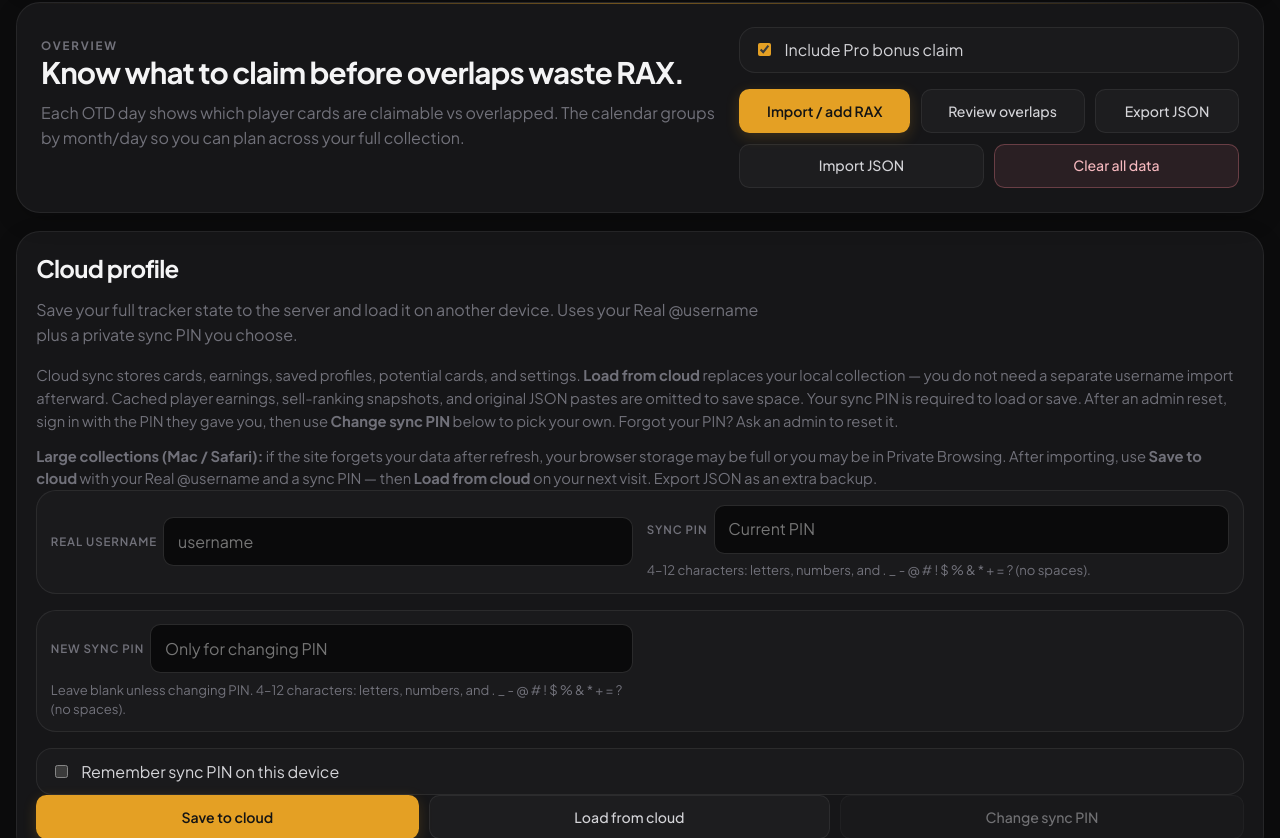
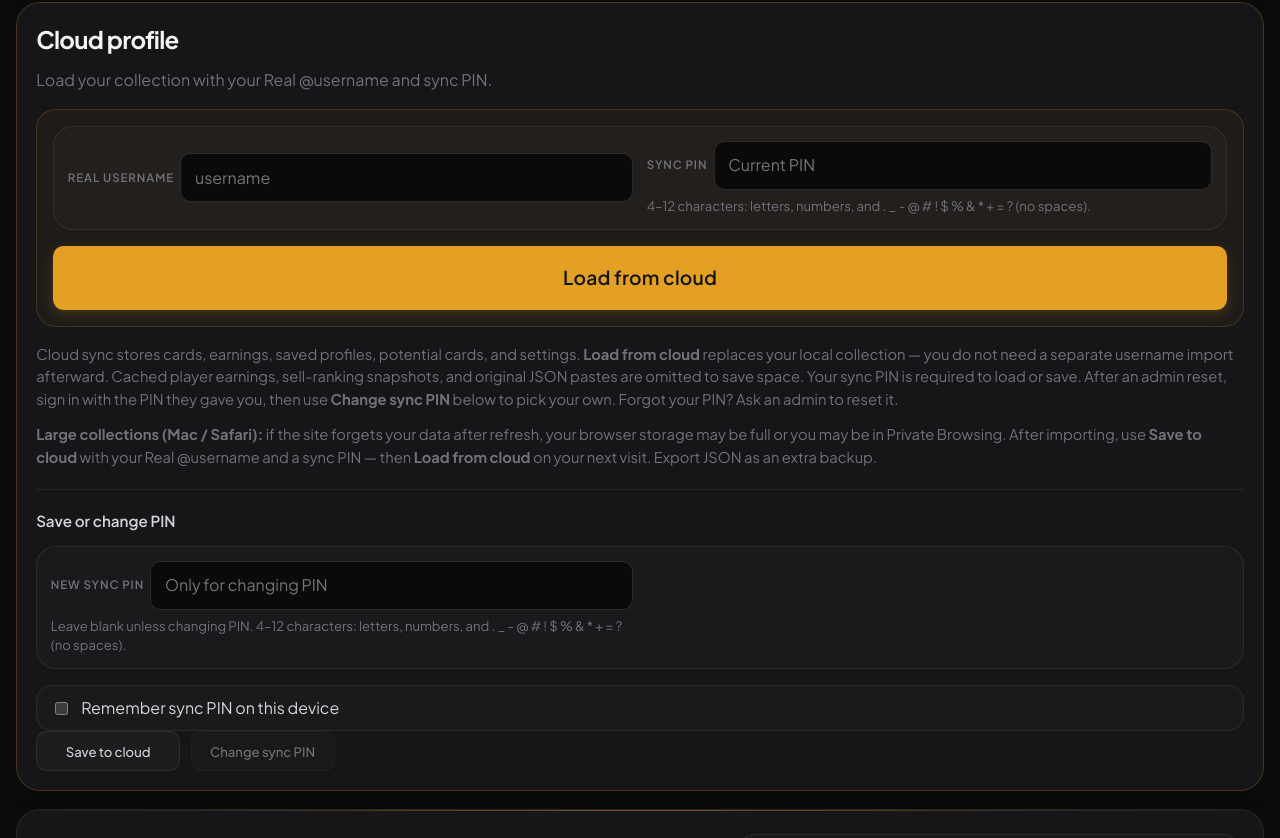
Before and after one commit to HusainM9/real-rax-tracker, a React (Vite) app: page / in a window 1280 px wide. Shown: the part 642-1480 px from the top of the page. Built offline with nearby package versions, Linux system fonts and the light colour scheme.

Commit message:
confirm save

```diff
--- a/src/App.css
+++ b/src/App.css
@@ -1171,6 +1171,117 @@ label.button input.sr-only {
   margin-top: 0.75rem;
 }
 
+.cloud-profile-panel {
+  border-color: rgba(228, 160, 36, 0.22);
+}
+
+.cloud-load-block {
+  display: grid;
+  gap: 1rem;
+  margin-bottom: 1rem;
+  padding: 1rem;
+  border-radius: var(--radius-lg);
+  border: 1px solid rgba(228, 160, 36, 0.18);
+  background: rgba(228, 160, 36, 0.04);
+}
+
+.cloud-load-fields {
+  margin-bottom: 0;
+}
+
+.cloud-load-button {
+  width: 100%;
+  min-height: 4rem;
+  padding: 1rem 1.5rem;
+  font-size: 1.2rem;
+  font-weight: 700;
+  letter-spacing: 0.01em;
+}
+
+.cloud-load-meta {
+  margin: 0;
+}
+
+.cloud-sync-advanced {
+  margin-top: 1.25rem;
+  padding-top: 1.25rem;
+  border-top: 1px solid var(--line);
+}
+
+.cloud-sync-subheading {
+  margin: 0 0 0.85rem;
+  font-size: 0.95rem;
+  font-weight: 600;
+  color: var(--text-soft);
+}
+
+.cloud-save-actions .button {
+  flex: 0 1 auto;
+  min-width: min(100%, 9rem);
+  min-height: 2.5rem;
+  padding: 0.45rem 0.85rem;
+  font-size: 0.82rem;
+  font-weight: 500;
+}
+
+.app-modal-backdrop {
+  position: fixed;
+  inset: 0;
+  z-index: 40;
+  display: flex;
+  align-items: center;
+  justify-content: center;
+  padding: calc(var(--header-height) + 0.75rem) 1rem 1rem;
+  overflow-y: auto;
+  background: rgba(8, 10, 16, 0.72);
+  backdrop-filter: blur(2px);
+}
+
+.confirm-dialog {
+  width: min(480px, 100%);
+  margin: 0;
+  padding: 1.25rem 1.35rem 1.35rem;
+}
+
+.confirm-dialog-title {
+  margin: 0 0 0.85rem;
+  font-size: 1.2rem;
+}
+
+.confirm-dialog-body {
+  color: var(--text-soft);
+  font-size: 0.92rem;
+  line-height: 1.55;
+}
+
+.confirm-dialog-body p {
+  margin: 0 0 0.75rem;
+}
+
+.confirm-dialog-body p:last-child {
+  margin-bottom: 0;
+}
+
+.confirm-dialog-summary {
+  margin-top: 0.85rem;
+  padding: 0.75rem 0.85rem;
+  border-radius: var(--radius-md);
+  border: 1px solid var(--line);
+  background: rgba(255, 255, 255, 0.03);
+  color: var(--text);
+  font-size: 0.88rem;
+}
+
+.confirm-dialog-actions {
+  margin-top: 1.25rem;
+  justify-content: flex-end;
+}
+
+.confirm-dialog-actions .button {
+  flex: 0 1 auto;
+  min-width: 7rem;
+}
+
 .season-filter-summary {
   color: var(--muted);
   font-size: 0.85rem;
--- /dev/null
+++ b/src/components/ConfirmDialog.tsx
@@ -0,0 +1,67 @@
+import { useEffect, type ReactNode } from 'react'
+
+type ConfirmDialogProps = {
+  title: string
+  titleId: string
+  children: ReactNode
+  confirmLabel: string
+  cancelLabel?: string
+  confirmClassName?: string
+  busy?: boolean
+  onConfirm: () => void
+  onCancel: () => void
+}
+
+export default function ConfirmDialog({
+  title,
+  titleId,
+  children,
+  confirmLabel,
+  cancelLabel = 'Cancel',
+  confirmClassName = 'button primary',
+  busy = false,
+  onConfirm,
+  onCancel,
+}: ConfirmDialogProps) {
+  useEffect(() => {
+    const onKeyDown = (event: KeyboardEvent) => {
+      if (event.key === 'Escape' && !busy) onCancel()
+    }
+    window.addEventListener('keydown', onKeyDown)
+    return () => window.removeEventListener('keydown', onKeyDown)
+  }, [busy, onCancel])
+
+  return (
+    <div
+      className="app-modal-backdrop"
+      role="presentation"
+      onClick={busy ? undefined : onCancel}
+    >
+      <div
+        className="panel confirm-dialog"
+        role="alertdialog"
+        aria-modal="true"
+        aria-labelledby={titleId}
+        onClick={(event) => event.stopPropagation()}
+      >
+        <h2 id={titleId} className="confirm-dialog-title">
+          {title}
+        </h2>
+        <div className="confirm-dialog-body">{children}</div>
+        <div className="button-row confirm-dialog-actions">
+          <button className="button" type="button" disabled={busy} onClick={onCancel}>
+            {cancelLabel}
+          </button>
+          <button
+            className={confirmClassName}
+            type="button"
+            disabled={busy}
+            onClick={onConfirm}
+          >
+            {confirmLabel}
+          </button>
+        </div>
+      </div>
+    </div>
+  )
+}
--- a/src/pages/DashboardPage.tsx
+++ b/src/pages/DashboardPage.tsx
@@ -1,5 +1,6 @@
 import { useEffect, useMemo, useState, type ChangeEvent } from 'react'
 import { Link } from 'react-router-dom'
+import ConfirmDialog from '../components/ConfirmDialog'
 import { computeClaimDayResults, computeYearRollup } from '../lib/claimOptimizer'
 import {
   loadCloudSyncCredentials,
@@ -16,6 +17,23 @@ import {
 } from '../lib/profileSync'
 import { SYNC_PIN_HELP, SYNC_PIN_MAX_LENGTH, stripSpacesFromSyncPinInput, validateSyncPin } from '../../lib/syncPinRules'
 import { useRaxData } from '../context/RaxDataContext'
+import type { RaxTrackerData } from '../types/rax'
+import type { CloudProfileMeta } from '../lib/profileSync'
+
+type CloudConfirmDialog =
+  | {
+      action: 'save'
+      username: string
+      pin: string
+      localSummary: string
+    }
+  | {
+      action: 'load'
+      username: string
+      pin: string
+      meta: CloudProfileMeta
+      payload: RaxTrackerData
+    }
 
 function StatCard({ label, value, hint }: { label: string; value: string; hint: string }) {
   return (
@@ -38,6 +56,8 @@ export default function DashboardPage() {
   const [rememberCloudSync, setRememberCloudSync] = useState(false)
   const [cloudStatus, setCloudStatus] = useState('')
   const [cloudBusy, setCloudBusy] = useState(false)
+  const [cloudConfirm, setCloudConfirm] = useState<CloudConfirmDialog | null>(null)
+  const [cloudConfirmBusy, setCloudConfirmBusy] = useState(false)
   const claimResults = useMemo(() => computeClaimDayResults(data), [data])
   const rollup = useMemo(() => computeYearRollup(data, claimResults), [data, claimResults])
   const previewCards = useMemo(
@@ -117,7 +137,7 @@ export default function DashboardPage() {
     })
   }
 
-  const onSaveCloudProfile = async () => {
+  const onSaveCloudProfile = () => {
     const username = cloudUsername.trim()
     if (!username) {
       setCloudStatus('Enter your Real username before saving to the cloud.')
@@ -129,20 +149,33 @@ export default function DashboardPage() {
       return
     }
 
-    setCloudBusy(true)
+    const localSummary = `${data.cards.length} card${data.cards.length === 1 ? '' : 's'} · ${data.performances.length} earnings row${data.performances.length === 1 ? '' : 's'}`
+    setCloudConfirm({
+      action: 'save',
+      username,
+      pin: pinResult.pin,
+      localSummary,
+    })
+  }
+
+  const executeSaveCloudProfile = async () => {
+    if (!cloudConfirm || cloudConfirm.action !== 'save') return
+
+    setCloudConfirmBusy(true)
     setCloudStatus('')
     try {
-      const result = await saveCloudProfile(username, pinResult.pin, data)
+      const result = await saveCloudProfile(cloudConfirm.username, cloudConfirm.pin, data)
       setSettings({
-        savedUsername: username,
+        savedUsername: cloudConfirm.username,
         lastCloudSyncAt: result.meta.updatedAt,
       })
       persistRememberedCredentials()
       setCloudStatus(`Saved cloud profile · ${formatCloudProfileMeta(result.meta)}`)
+      setCloudConfirm(null)
     } catch (error) {
       setCloudStatus(error instanceof Error ? error.message : 'Could not save cloud profile.')
     } finally {
-      setCloudBusy(false)
+      setCloudConfirmBusy(false)
     }
   }
 
@@ -162,30 +195,43 @@ export default function DashboardPage() {
     setCloudStatus('')
     try {
       const result = await loadCloudProfile(username, pinResult.pin)
-      const replace = window.confirm(
-        `Load cloud profile for @${username}? This replaces local cards, earnings, saved profiles, and settings on this device.\n\n${formatCloudProfileMeta(result.meta)}`,
-      )
-      if (!replace) {
-        setCloudStatus('Cloud load cancelled.')
-        return
-      }
-      replaceData({
-        ...result.data,
-        settings: {
-          ...result.data.settings,
-          savedUsername: username,
-          lastCloudSyncAt: result.meta.updatedAt,
-        },
+      setCloudConfirm({
+        action: 'load',
+        username,
+        pin: pinResult.pin,
+        meta: result.meta,
+        payload: result.data,
       })
-      persistRememberedCredentials()
-      setCloudStatus(
-        `Loaded ${result.data.cards.length} card${result.data.cards.length === 1 ? '' : 's'} and ${result.data.performances.length} earnings row${result.data.performances.length === 1 ? '' : 's'} into your collection. No username import needed — open Cards or Calendar to explore.`,
-      )
     } catch (error) {
       setCloudStatus(error instanceof Error ? error.message : 'Could not load cloud profile.')
     } finally {
       setCloudBusy(false)
     }
+  }
+
+  const executeLoadCloudProfile = () => {
+    if (!cloudConfirm || cloudConfirm.action !== 'load') return
+
+    replaceData({
+      ...cloudConfirm.payload,
+      settings: {
+        ...cloudConfirm.payload.settings,
+        savedUsername: cloudConfirm.username,
+        lastCloudSyncAt: cloudConfirm.meta.updatedAt,
+      },
+    })
+    persistRememberedCredentials()
+    setCloudStatus(
+      `Loaded ${cloudConfirm.payload.cards.length} card${cloudConfirm.payload.cards.length === 1 ? '' : 's'} and ${cloudConfirm.payload.performances.length} earnings row${cloudConfirm.payload.performances.length === 1 ? '' : 's'} into your collection. No username import needed — open Cards or Calendar to explore.`,
+    )
+    setCloudConfirm(null)
+  }
+
+  const cancelCloudConfirm = () => {
+    if (cloudConfirmBusy || !cloudConfirm) return
+    const action = cloudConfirm.action
+    setCloudConfirm(null)
+    setCloudStatus(action === 'save' ? 'Cloud save cancelled.' : 'Cloud load cancelled.')
   }
 
   const onChangeCloudPin = async () => {
@@ -268,6 +314,127 @@ export default function DashboardPage() {
         </section>
       ) : null}
 
+      <section className="panel cloud-profile-panel">
+        <div className="section-heading">
+          <div>
+            <h2>Cloud profile</h2>
+            <p>Load your collection with your Real @username and sync PIN.</p>
+          </div>
+        </div>
+        <div className="cloud-load-block">
+          <div className="sort-controls cloud-load-fields">
+            <label className="field inline-field">
+              <span>Real username</span>
+              <input
+                type="text"
+                value={cloudUsername}
+                disabled={cloudBusy}
+                placeholder="username"
+                onChange={(event) => setCloudUsername(event.target.value.replace(/^@/, ''))}
+              />
+            </label>
+            <label className="field inline-field">
+              <span>Sync PIN</span>
+              <input
+                type="password"
+                value={cloudPassphrase}
+                disabled={cloudBusy}
+                placeholder="Current PIN"
+                autoComplete="off"
+                spellCheck={false}
+                maxLength={SYNC_PIN_MAX_LENGTH}
+                onChange={(event) =>
+                  setCloudPassphrase(stripSpacesFromSyncPinInput(event.target.value))
+                }
+              />
+              <small className="field-hint">{SYNC_PIN_HELP}</small>
+            </label>
+          </div>
+          <button
+            className="button primary cloud-load-button"
+            type="button"
+            disabled={cloudBusy}
+            onClick={() => void onLoadCloudProfile()}
+          >
+            {cloudBusy ? 'Loading…' : 'Load from cloud'}
+          </button>
+          {data.settings.lastCloudSyncAt ? (
+            <p className="import-hint cloud-load-meta">
+              Last cloud sync on this device:{' '}
+              {new Date(data.settings.lastCloudSyncAt).toLocaleString()}
+            </p>
+          ) : null}
+          {cloudStatus ? <p className="import-status">{cloudStatus}</p> : null}
+        </div>
+        <p className="import-hint">
+          Cloud sync stores cards, earnings, saved profiles, potential cards, and settings.{' '}
+          <strong>Load from cloud</strong> replaces your local collection — you do not need a
+          separate username import afterward. Cached player earnings, sell-ranking snapshots, and
+          original JSON pastes are omitted to save space. Your sync PIN is required to load or save.
+          After an admin reset, sign in with the PIN they gave you, then use{' '}
+          <strong>Change sync PIN</strong> below to pick your own. Forgot your PIN? Ask an admin to
+          reset it.
+        </p>
+        <p className="import-hint">
+          <strong>Large collections (Mac / Safari):</strong> if the site forgets your data after
+          refresh, your browser storage may be full or you may be in Private Browsing. After
+          importing, use <strong>Save to cloud</strong> with your Real @username and a sync PIN —
+          then <strong>Load from cloud</strong> on your next visit. Export JSON as an extra backup.
+        </p>
+        <div className="cloud-sync-advanced">
+          <h3 className="cloud-sync-subheading">Save or change PIN</h3>
+          <div className="sort-controls">
+            <label className="field inline-field">
+              <span>New sync PIN</span>
+              <input
+                type="password"
+                value={cloudNewPassphrase}
+                disabled={cloudBusy}
+                placeholder="Only for changing PIN"
+                autoComplete="off"
+                spellCheck={false}
+                maxLength={SYNC_PIN_MAX_LENGTH}
+                onChange={(event) =>
+                  setCloudNewPassphrase(stripSpacesFromSyncPinInput(event.target.value))
+                }
+              />
+              <small className="field-hint">Leave blank unless changing PIN. {SYNC_PIN_HELP}</small>
+            </label>
+          </div>
+          <label className="toggle cloud-sync-remember">
+            <input
+              type="checkbox"
+              checked={rememberCloudSync}
+              disabled={cloudBusy}
+              onChange={(event) => {
+                const checked = event.target.checked
+                setRememberCloudSync(checked)
+                if (!checked) saveCloudSyncCredentials(null)
+              }}
+            />
+            Remember sync PIN on this device
+          </label>
+          <div className="button-row cloud-save-actions">
+            <button
+              className="button"
+              type="button"
+              disabled={cloudBusy}
+              onClick={onSaveCloudProfile}
+            >
+              {cloudBusy ? 'Saving…' : 'Save to cloud'}
+            </button>
+            <button
+              className="button"
+              type="button"
+              disabled={cloudBusy || !cloudNewPassphrase}
+              onClick={() => void onChangeCloudPin()}
+            >
+              Change sync PIN
+            </button>
+          </div>
+        </div>
+      </section>
+
       <section className="hero-card">
         <div>
           <p className="eyebrow">Overview</p>
@@ -318,125 +485,6 @@ export default function DashboardPage() {
           <Link to="/cards">Cards</Link> or <Link to="/entry">Entry</Link>.
         </section>
       ) : null}
-
-      <section className="panel">
-        <div className="section-heading">
-          <div>
-            <h2>Cloud profile</h2>
-            <p>
-              Save your full tracker state to the server and load it on another device. Uses your
-              Real @username plus a private sync PIN you choose.
-            </p>
-          </div>
-        </div>
-        <p className="import-hint">
-          Cloud sync stores cards, earnings, saved profiles, potential cards, and settings.{' '}
-          <strong>Load from cloud</strong> replaces your local collection — you do not need a
-          separate username import afterward. Cached player earnings, sell-ranking snapshots, and
-          original JSON pastes are omitted to save space. Your sync PIN is required to load or save.
-          After an admin reset, sign in with the PIN they gave you, then use{' '}
-          <strong>Change sync PIN</strong> below to pick your own. Forgot your PIN? Ask an admin to
-          reset it.
-        </p>
-        <p className="import-hint">
-          <strong>Large collections (Mac / Safari):</strong> if the site forgets your data after
-          refresh, your browser storage may be full or you may be in Private Browsing. After
-          importing, use <strong>Save to cloud</strong> with your Real @username and a sync PIN —
-          then <strong>Load from cloud</strong> on your next visit. Export JSON as an extra backup.
-        </p>
-        <div className="sort-controls">
-          <label className="field inline-field">
-            <span>Real username</span>
-            <input
-              type="text"
-              value={cloudUsername}
-              disabled={cloudBusy}
-              placeholder="username"
-              onChange={(event) => setCloudUsername(event.target.value.replace(/^@/, ''))}
-            />
-          </label>
-          <label className="field inline-field">
-            <span>Sync PIN</span>
-            <input
-              type="password"
-              value={cloudPassphrase}
-              disabled={cloudBusy}
-              placeholder="Current PIN"
-              autoComplete="off"
-              spellCheck={false}
-              maxLength={SYNC_PIN_MAX_LENGTH}
-              onChange={(event) =>
-                setCloudPassphrase(stripSpacesFromSyncPinInput(event.target.value))
-              }
-            />
-            <small className="field-hint">{SYNC_PIN_HELP}</small>
-          </label>
-        </div>
-        <div className="sort-controls">
-          <label className="field inline-field">
-            <span>New sync PIN</span>
-            <input
-              type="password"
-              value={cloudNewPassphrase}
-              disabled={cloudBusy}
-              placeholder="Only for changing PIN"
-              autoComplete="off"
-              spellCheck={false}
-              maxLength={SYNC_PIN_MAX_LENGTH}
-              onChange={(event) =>
-                setCloudNewPassphrase(stripSpacesFromSyncPinInput(event.target.value))
-              }
-            />
-            <small className="field-hint">Leave blank unless changing PIN. {SYNC_PIN_HELP}</small>
-          </label>
-        </div>
-        <label className="toggle cloud-sync-remember">
-          <input
-            type="checkbox"
-            checked={rememberCloudSync}
-            disabled={cloudBusy}
-            onChange={(event) => {
-              const checked = event.target.checked
-              setRememberCloudSync(checked)
-              if (!checked) saveCloudSyncCredentials(null)
-            }}
-          />
-          Remember sync PIN on this device
-        </label>
-        <div className="button-row">
-          <button
-            className="button primary"
-            type="button"
-            disabled={cloudBusy}
-            onClick={() => void onSaveCloudProfile()}
-          >
-            {cloudBusy ? 'Saving…' : 'Save to cloud'}
-          </button>
-          <button
-            className="button"
-            type="button"
-            disabled={cloudBusy}
-            onClick={() => void onLoadCloudProfile()}
-          >
-            Load from cloud
-          </button>
-          <button
-            className="button"
-            type="button"
-            disabled={cloudBusy || !cloudNewPassphrase}
-            onClick={() => void onChangeCloudPin()}
-          >
-            Change sync PIN
-          </button>
-        </div>
-        {data.settings.lastCloudSyncAt ? (
-          <p className="import-hint">
-            Last cloud sync on this device:{' '}
-            {new Date(data.settings.lastCloudSyncAt).toLocaleString()}
-          </p>
-        ) : null}
-        {cloudStatus ? <p className="import-status">{cloudStatus}</p> : null}
-      </section>
 
       <section className="stats-grid">
         <StatCard
@@ -511,6 +559,42 @@ export default function DashboardPage() {
           )}
         </div>
       </section>
+
+      {cloudConfirm?.action === 'save' ? (
+        <ConfirmDialog
+          title={`Save cloud profile for @${cloudConfirm.username}?`}
+          titleId="cloud-save-confirm-title"
+          confirmLabel={cloudConfirmBusy ? 'Saving…' : 'Save to cloud'}
+          busy={cloudConfirmBusy}
+          onConfirm={() => void executeSaveCloudProfile()}
+          onCancel={cancelCloudConfirm}
+        >
+          <p>
+            This overwrites any existing cloud copy for this username. Cards, earnings, saved
+            profiles, potential cards, and settings on this device will be uploaded.
+          </p>
+          <p>
+            Cached player earnings, sell-ranking snapshots, and original JSON pastes are not included.
+          </p>
+          <p className="confirm-dialog-summary">{cloudConfirm.localSummary}</p>
+        </ConfirmDialog>
+      ) : null}
+
+      {cloudConfirm?.action === 'load' ? (
+        <ConfirmDialog
+          title={`Load cloud profile for @${cloudConfirm.username}?`}
+          titleId="cloud-load-confirm-title"
+          confirmLabel="Load profile"
+          onConfirm={executeLoadCloudProfile}
+          onCancel={cancelCloudConfirm}
+        >
+          <p>
+            This replaces local cards, earnings, saved profiles, and settings on this device. You do
+            not need a separate username import afterward.
+          </p>
+          <p className="confirm-dialog-summary">{formatCloudProfileMeta(cloudConfirm.meta)}</p>
+        </ConfirmDialog>
+      ) : null}
     </div>
   )
 }
```
